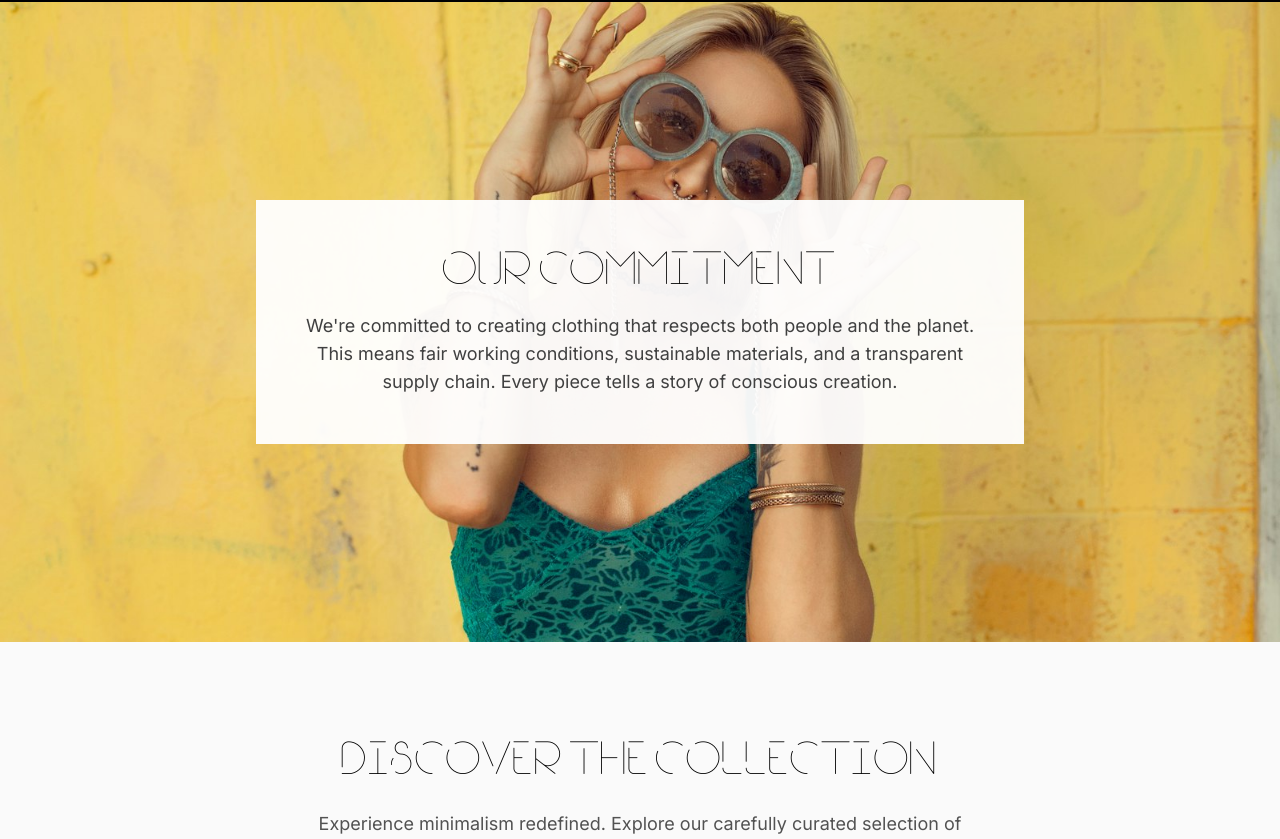
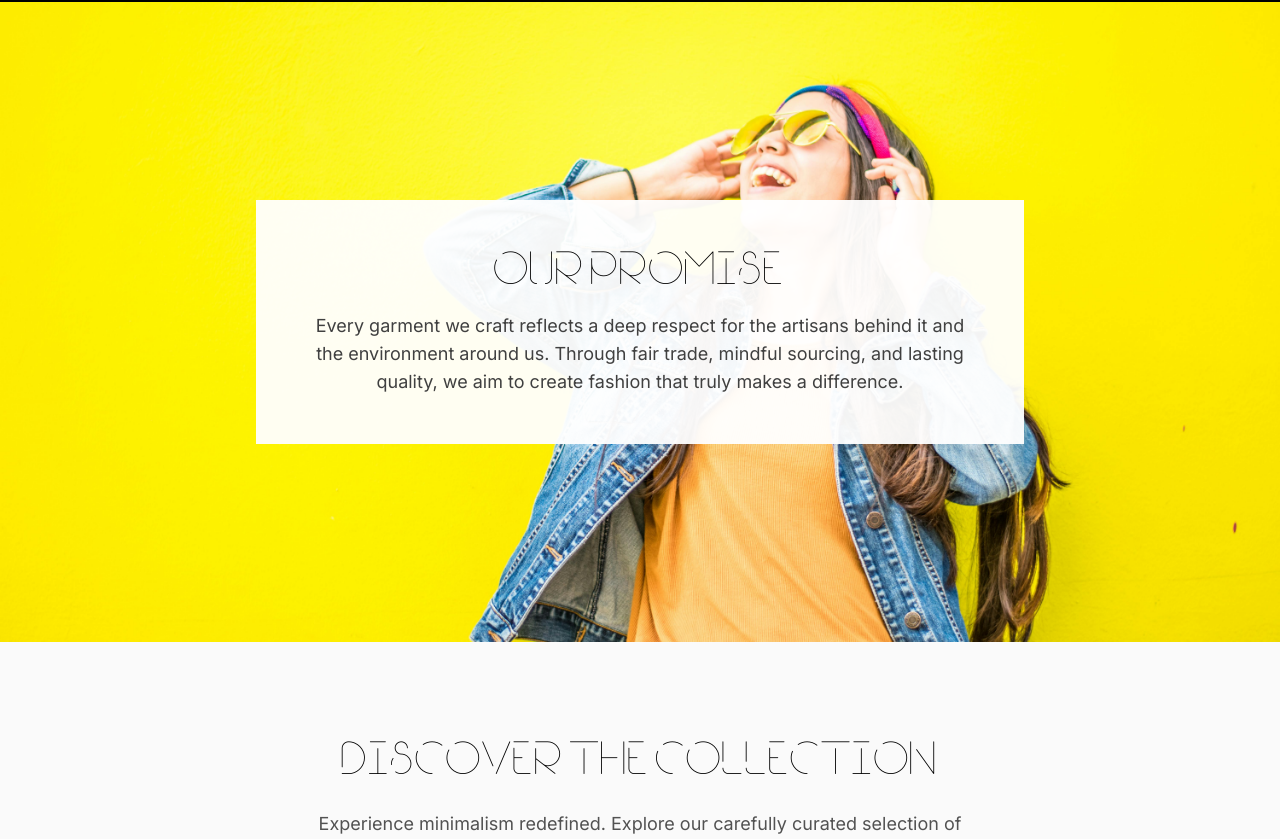
Before and after one commit to ThisaraAriyawansha/gravix, a Next.js app in the folder frontend/: page /about in a window 1280 px wide. Shown: the part 3731-4570 px from the top of the page. Built offline with nearby package versions, Linux system fonts and the light colour scheme.

Commit message:
update about us page

```diff
--- a/frontend/app/about/page.tsx
+++ b/frontend/app/about/page.tsx
@@ -7,7 +7,7 @@ import Banner from '../../public/assets/images/sikora-interiors-minimalist-bouti
 import Hero from '../../public/assets/images/photo-1490481651871-ab68de25d43d.jpeg';
 import Philosophy from '../../public/assets/images/photo-1434389677669-e08b4cac3105.jpeg';
 import Craftsmanship from '../../public/assets/images/photo-1515886657613-9f3515b0c78f.jpeg';
-import Commitment from '../../public/assets/images/photo-1469334031218-e382a71b716b.jpeg';
+import Commitment from '../../public/assets/images/pexels-photo-1536619.jpeg';
 
 
 
@@ -245,15 +245,15 @@ export default function AboutPage() {
               className="mb-4 text-2xl tracking-tight font-Break sm:text-3xl md:text-4xl lg:text-5xl"
               variants={itemVariants}
             >
-              OUR COMMITMENT
+              OUR PROMISE
             </motion.h2>
             <motion.p
               className="text-sm leading-relaxed text-gravix-gray-700 sm:text-base md:text-lg"
               variants={itemVariants}
             >
-              We're committed to creating clothing that respects both people and the planet.
-              This means fair working conditions, sustainable materials, and a transparent
-              supply chain. Every piece tells a story of conscious creation.
+              Every garment we craft reflects a deep respect for the artisans behind it and the
+              environment around us. Through fair trade, mindful sourcing, and lasting quality, we aim
+              to create fashion that truly makes a difference.
             </motion.p>
           </motion.div>
         </div>
```
Also changed, not shown: frontend/public/assets/images/pexels-photo-1536619.jpeg (added).
